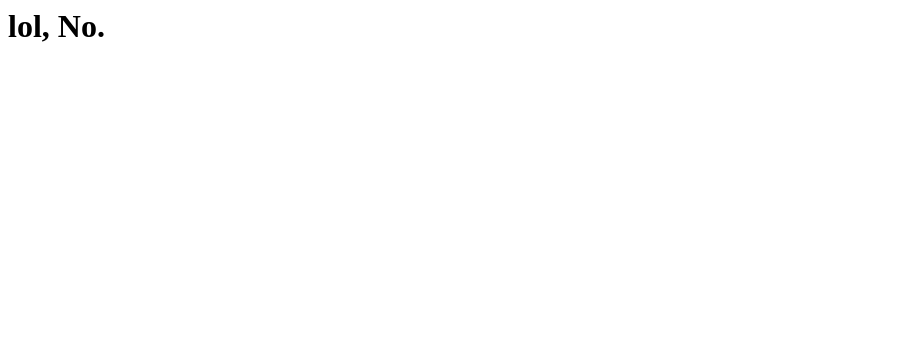
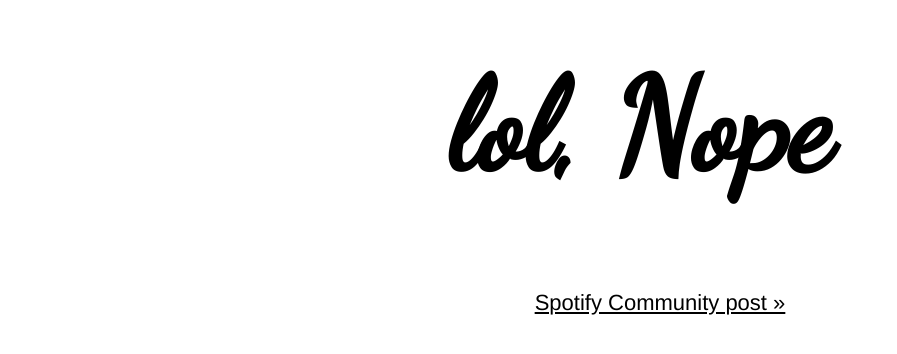
Before and after one commit to nicksergeant/caniaddmorethan10000songstomyspotifylibraryyet.com, a plain HTML site: page index.html in a window 1280 px wide. Shown: the whole page, without its empty margins (0-897 px from the left). Drawn offline with Linux system fonts and the light colour scheme.

Commit message:
Update index.html

```diff
--- a/index.html
+++ b/index.html
@@ -1,8 +1,26 @@
 <html>
   <head>
     <title>Can I add more than 10,000 songs to my Spotify library yet?</title>
+    <link href="https://fonts.googleapis.com/css?family=Dancing+Script&display=swap" rel="stylesheet">
   </head>
+  <style>
+    body {
+      font: normal 22px Helvetica, sans-serif;
+      margin: 50px;
+      text-align: center;
+    }
+    body a {
+      color: black;
+    }
+    h1 {
+      font-family: 'Dancing Script', cursive;
+      font-size: 128px;
+    }
+  </style>
   <body>
-    <h1>lol, No.</h1>
+    <h1>lol, Nope</h1>
+    <ul>
+      <a href="https://community.spotify.com/t5/Accounts/Library-Song-Limit/td-p/1664935/page/26">Spotify Community post &raquo;</a>
+    </ul>
   </body>
 </html>
```
